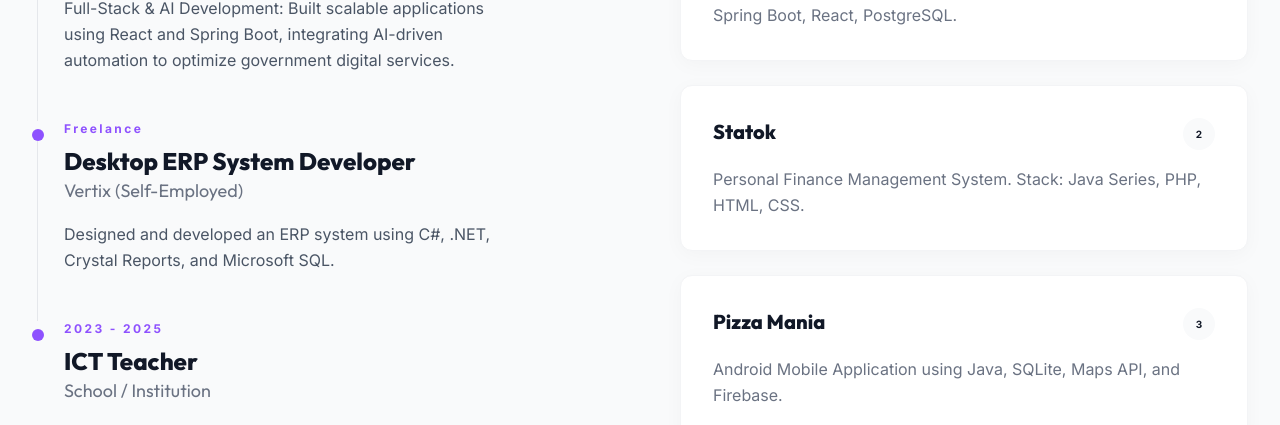
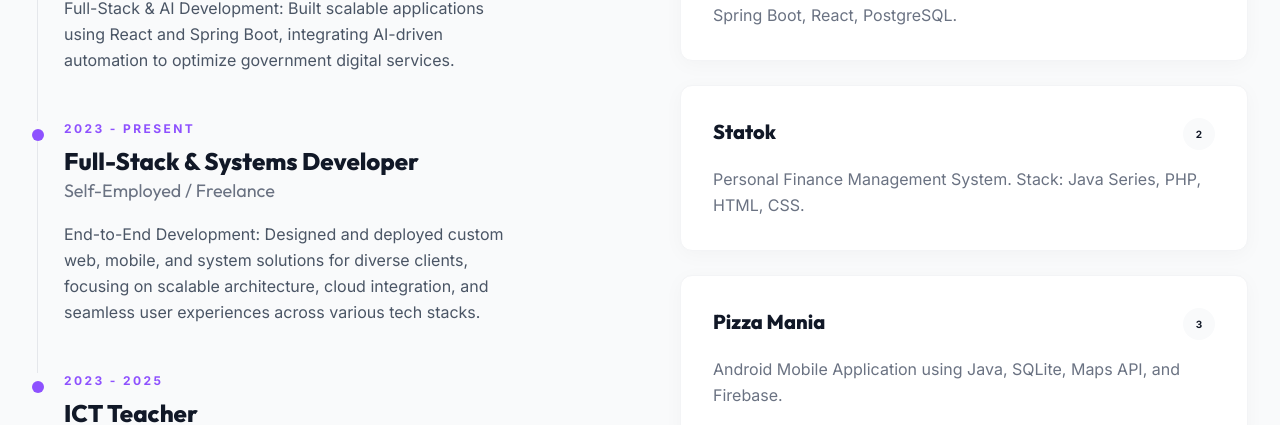
Before and after one commit to Wethmal/kisandu_wethmal, a React (Vite) app: page / in a window 1280 px wide. Shown: the part 3100-3525 px from the top of the page. Built offline with nearby package versions, Linux system fonts and the light colour scheme; no server answers.

Commit message:
feat: implement core layout, hero section, navigation, and experience components for portfolio site

```diff
--- a/src/App.jsx
+++ b/src/App.jsx
@@ -1,4 +1,4 @@
-import React from 'react';
+import React, { useEffect } from 'react';
 import Navigation from './components/Navigation';
 import Hero from './components/Hero';
 import About from './components/About';
@@ -14,6 +14,29 @@ import { GithubIcon, LinkedInIcon, InstagramIcon, FacebookIcon } from './compone
 
 function App() {
   useVisitorNotification();
+
+  useEffect(() => {
+    const handleContextMenu = (e) => e.preventDefault();
+
+    const handleKeyDown = (e) => {
+      if (
+        e.key === "F12" ||
+        (e.ctrlKey && e.shiftKey && e.key === "I") ||
+        (e.ctrlKey && e.shiftKey && e.key === "J") ||
+        (e.ctrlKey && e.key === "U")
+      ) {
+        e.preventDefault();
+      }
+    };
+
+    document.addEventListener("contextmenu", handleContextMenu);
+    document.addEventListener("keydown", handleKeyDown);
+
+    return () => {
+      document.removeEventListener("contextmenu", handleContextMenu);
+      document.removeEventListener("keydown", handleKeyDown);
+    };
+  }, []);
 
   return (
     <div className="relative w-full">
--- a/src/components/Experience.jsx
+++ b/src/components/Experience.jsx
@@ -9,10 +9,10 @@ const experiences = [
     desc: "Full-Stack & AI Development: Built scalable applications using React and Spring Boot, integrating AI-driven automation to optimize government digital services."
   },
   {
-    role: "Desktop ERP System Developer",
-    company: "Vertix (Self-Employed)",
-    years: "Freelance",
-    desc: "Designed and developed an ERP system using C#, .NET, Crystal Reports, and Microsoft SQL."
+    role: "Full-Stack & Systems Developer",
+    company: "Self-Employed / Freelance",
+    years: "2023 - PRESENT",
+    desc: "End-to-End Development: Designed and deployed custom web, mobile, and system solutions for diverse clients, focusing on scalable architecture, cloud integration, and seamless user experiences across various tech stacks."
   },
   {
     role: "ICT Teacher",
--- a/src/components/Hero.jsx
+++ b/src/components/Hero.jsx
@@ -4,14 +4,14 @@ import { ArrowDown } from 'lucide-react';
 
 const Hero = () => {
   return (
-    <section className="relative min-h-screen flex flex-col justify-center items-center overflow-hidden pt-10 bg-white" id="hero">
+    <section className="relative min-h-[80vh] sm:min-h-screen flex flex-col justify-center items-center overflow-hidden pt-4 sm:pt-10 bg-white" id="hero">
       {/* Premium Background Elements */}
       <div className="absolute top-[-10%] left-[-10%] w-[500px] h-[500px] rounded-full border-[1px] border-violet-100 pointer-events-none opacity-50" />
       <div className="absolute bottom-[-20%] right-[-10%] w-[800px] h-[800px] rounded-full border-[1px] border-violet-100 pointer-events-none opacity-50" />
       <div className="absolute inset-0 bg-[url('https://www.transparenttextures.com/patterns/felt.png')] opacity-[0.03] pointer-events-none" />
 
       {/* Massive Background Text */}
-      <div className="absolute top-1/2 left-1/2 -translate-x-1/2 -translate-y-1/2 w-full flex flex-col justify-center items-center pointer-events-none z-0 px-4">
+      <div className="absolute top-[54%] left-1/2 -translate-x-1/2 -translate-y-1/2 w-full flex flex-col justify-center items-center pointer-events-none z-0 px-4">
         <motion.h1
           initial={{ y: 100, opacity: 0 }}
           animate={{ y: 0, opacity: 1 }}
@@ -35,7 +35,7 @@ const Hero = () => {
         initial={{ y: 80, opacity: 0, scale: 0.95 }}
         animate={{ y: 0, opacity: 1, scale: 1 }}
         transition={{ duration: 1.5, ease: [0.16, 1, 0.3, 1], delay: 0.3 }}
-        className="relative z-10 mt-5 md:mt-5 max-w-[280px] sm:max-w-sm md:max-w-md lg:max-w-lg mx-auto"
+        className="relative z-10 mt-0 sm:mt-5 max-w-[280px] sm:max-w-sm md:max-w-md lg:max-w-lg mx-auto"
       >
         <img
           src="/mypic.png"
@@ -50,7 +50,7 @@ const Hero = () => {
         initial={{ opacity: 0, y: -20 }}
         animate={{ opacity: 1, y: 0 }}
         transition={{ delay: 2, duration: 1 }}
-        className="absolute bottom-8 flex flex-col items-center gap-2 z-20"
+        className="absolute bottom-4 sm:bottom-8 flex flex-col items-center gap-2 z-20"
       >
         <span className="text-[10px] uppercase font-bold tracking-[0.3em] text-gray-400">Discover</span>
         <motion.div
--- a/src/components/Navigation.jsx
+++ b/src/components/Navigation.jsx
@@ -7,7 +7,7 @@ const Navigation = () => {
       initial={{ y: -100, opacity: 0 }}
       animate={{ y: 0, opacity: 1 }}
       transition={{ duration: 0.8, ease: "easeOut" }}
-      className="fixed top-0 left-0 right-0 z-50 flex items-center justify-between px-4 md:px-8 py-4 md:py-6 max-w-7xl mx-auto w-full"
+      className="fixed top-0 left-0 right-0 z-50 flex items-center justify-between px-4 md:px-8 py-2 md:py-6 max-w-7xl mx-auto w-full"
     >
       {/* Logo Area */}
       <div className="flex items-center gap-4">
```
